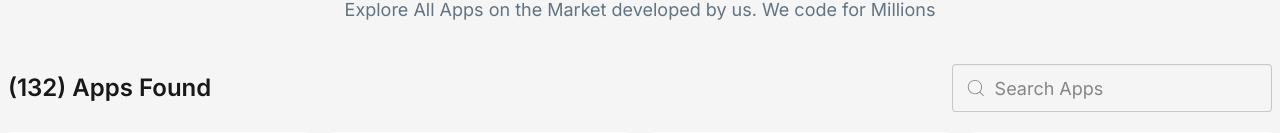
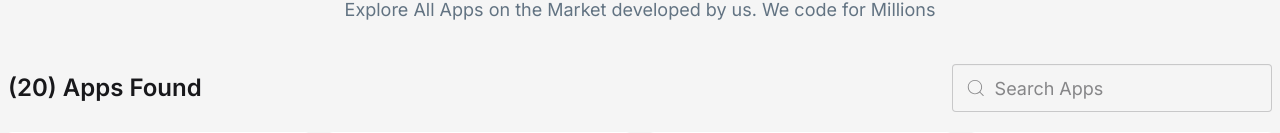
Before and after one commit to web-joyanta/hero.io, a React (Vite) app: page /apps in a window 1280 px wide. Shown: the part 224-357 px from the top of the page. Built offline with nearby package versions, Linux system fonts and the light colour scheme.

Commit message:
search field app tittle case-insensitive search to app display show or apps not ableable to page not found show

```diff
--- a/src/components/SearchField/SearchField.jsx
+++ b/src/components/SearchField/SearchField.jsx
@@ -1,12 +1,12 @@
 import { CiSearch } from 'react-icons/ci';
 
-const SearchField = () => {
+const SearchField = ({apps, handleSearch}) => {
     return (
         <div className="flex flex-col md:flex-row justify-between gap-2 items-center pb-5">
-            <h4 className="text-lg md:text-2xl font-semibold">(132) Apps Found</h4>
+            <h4 className="text-lg md:text-2xl font-semibold">({apps.length}) Apps Found</h4>
             <label className="input input-sm md:input-md lg:input-lg bg-[#F5F5F5]">
                 <CiSearch className="text-2xl opacity-50" />
-                <input type="search" required placeholder="Search Apps" />
+                <input onChange={handleSearch} type="search" required placeholder="Search Apps" />
             </label>
         </div>
     );
--- a/src/pages/Apps/Apps.jsx
+++ b/src/pages/Apps/Apps.jsx
@@ -3,27 +3,42 @@ import HeadingTitle from '../../components/HeadingTitle/HeadingTitle';
 import SearchField from '../../components/SearchField/SearchField';
 import AppCard from '../../components/AppCard/AppCard';
 import LoadingSpinner from '../../components/LoadingSpinner/LoadingSpinner';
+import PageNotFound from '../PageNotFound/PageNotFound';
 
 const Apps = () => {
     const [apps, setApps] = useState([]);
+    const [searchApps, setSearchApps] = useState([]);
     const [loading, setLoading] = useState(true);
+
+    const handleSearch = (e) => {
+        const currentSearch = e.target.value.toLowerCase();
+        const filteredApps = searchApps.filter(app => app.title.toLowerCase().includes(currentSearch));
+        setApps(filteredApps);
+        setLoading(false);
+    };
+
     useEffect(() => {
         fetch("data.json")
             .then(res => res.json())
             .then(data => {
                 setApps(data);
+                setSearchApps(data);
                 setLoading(false);
             });
-    }, [])
+    }, []);
 
     if (loading) {
         return <LoadingSpinner />
     };
+
+    if (apps.length === 0) {
+        return <PageNotFound />
+    }
     return (
         <div className="bg-[#F5F5F5]">
             <div className="container mx-auto px-2 pb-10 md:pb-20">
                 <HeadingTitle title="Our All Applications" subTitle="Explore All Apps on the Market developed by us. We code for Millions" />
-                <SearchField />
+                <SearchField apps={apps} handleSearch={handleSearch} />
                 <div className="grid grid-cols-1 md:grid-cols-3 lg:grid-cols-4 gap-5">
                     {
                         apps.map(app => <AppCard key={app.id} app={app} />)
--- /dev/null
+++ b/src/pages/PageNotFound/PageNotFound.jsx
@@ -0,0 +1,27 @@
+import { Link } from 'react-router';
+import errorAppImg from '../../assets/App-Error.png';
+
+const PageNotFound = () => {
+    return (
+        <div className="bg-[#F5F5F5] min-h-screen flex flex-col justify-center items-center px-2 py-16 gap-5 text-center">
+            <img
+                src={errorAppImg}
+                alt="Error 404"
+                className="w-48 md:w-72 lg:w-96 mb-6"
+            />
+            <h4 className="text-3xl md:text-5xl lg:text-6xl font-extrabold text-gray-800">
+                OPPS!! APP NOT FOUND
+            </h4>
+            <p className="text-[#627382] text-sm md:text-lg lg:text-xl mb-2 md:mb-6">
+                The App you are requesting is not found on our system.  please try another apps
+            </p>
+            <Link to="/">
+                <button className="btn btn-sm md:btn-lg px-6 py-2 md:px-8 md:py-3 text-white rounded-lg bg-linear-to-br from-[#632EE3] to-[#9F62F2] hover:scale-105 transition-transform duration-200">
+                    Go Back!
+                </button>
+            </Link>
+        </div>
+    );
+};
+
+export default PageNotFound;
--- a/src/routes/routes.jsx
+++ b/src/routes/routes.jsx
@@ -14,7 +14,7 @@ export const router = createBrowserRouter([
         Component: Home
       },
       {
-        path: "/apps",
+        path: "apps",
         Component: Apps
       },
       {
```
